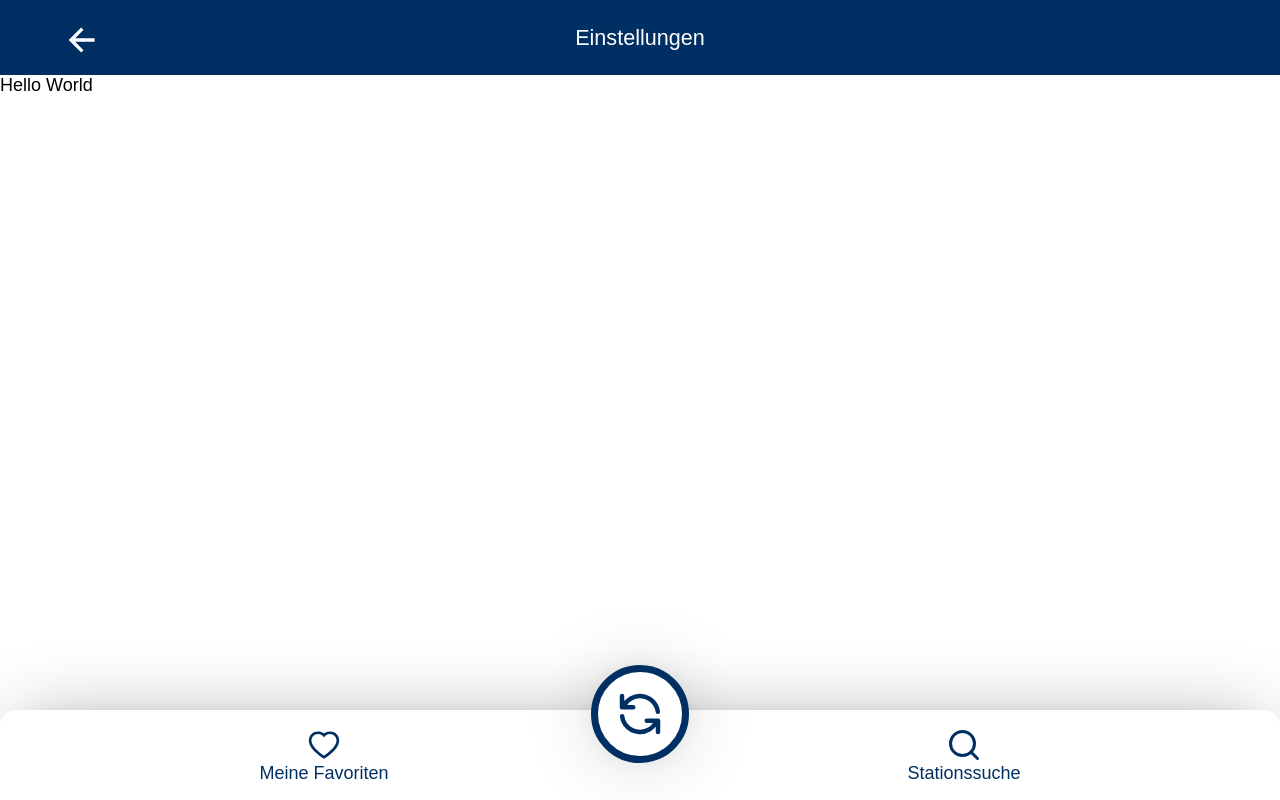
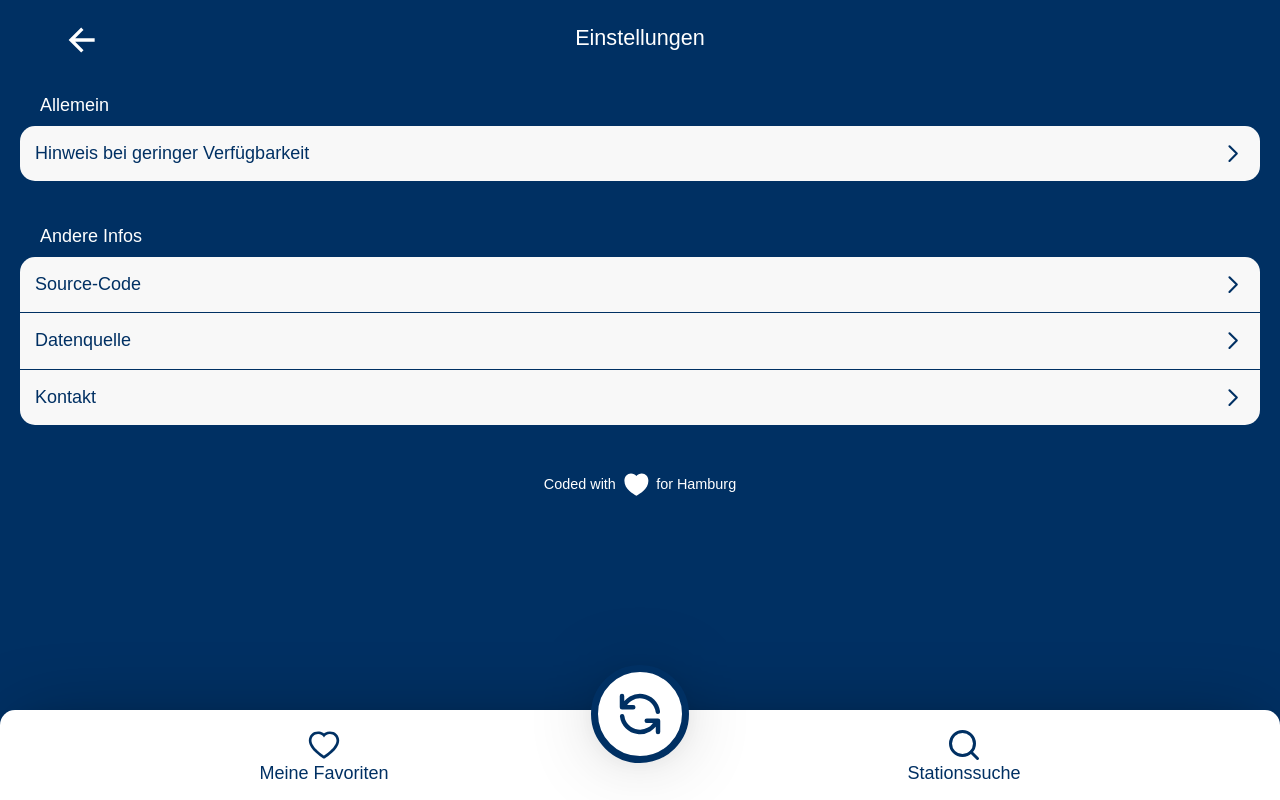
Before and after one commit to mpagels/my-stadtrad-favorites, a React (Create React App) app: page /settings in a window 1280 px wide. Built offline with nearby package versions, Linux system fonts and the light colour scheme.

Commit message:
Add Settings page

```diff
--- a/src/pages/Settings.js
+++ b/src/pages/Settings.js
@@ -1,5 +1,21 @@
 import React from 'react'
+import Love from '../components/Love'
+import styled from 'styled-components'
+import OtherInfo from '../components/Setting/OtherInfo'
+import General from '../components/Setting/General'
 
 export default function Settings() {
-  return <div>Hello World</div>
+  return (
+    <PageWrapper>
+      <General />
+      <OtherInfo />
+      <Love />
+    </PageWrapper>
+  )
 }
+
+const PageWrapper = styled.div`
+  background-color: #003063;
+  color: white;
+  padding: 20px 20px 140px 20px;
+`
```
